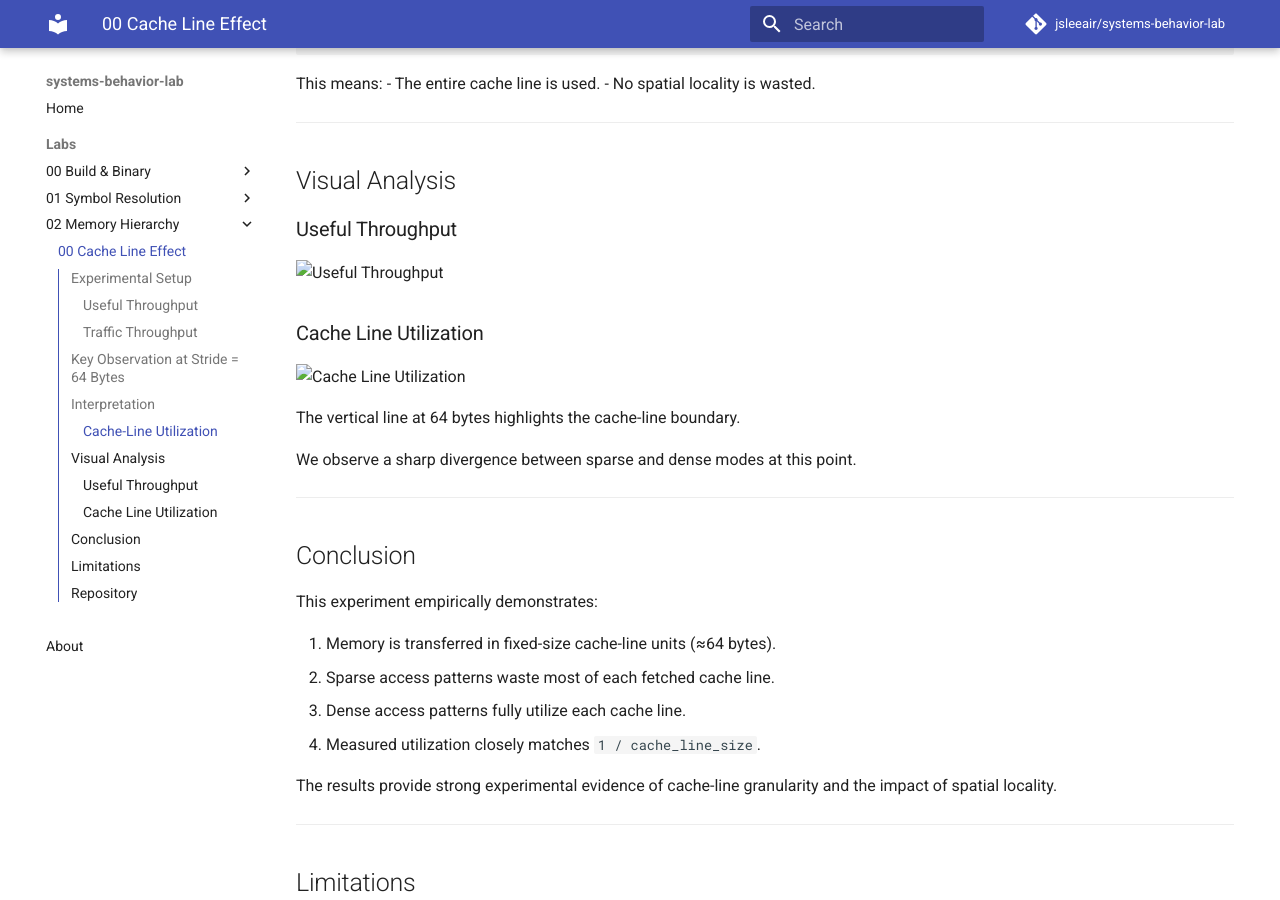
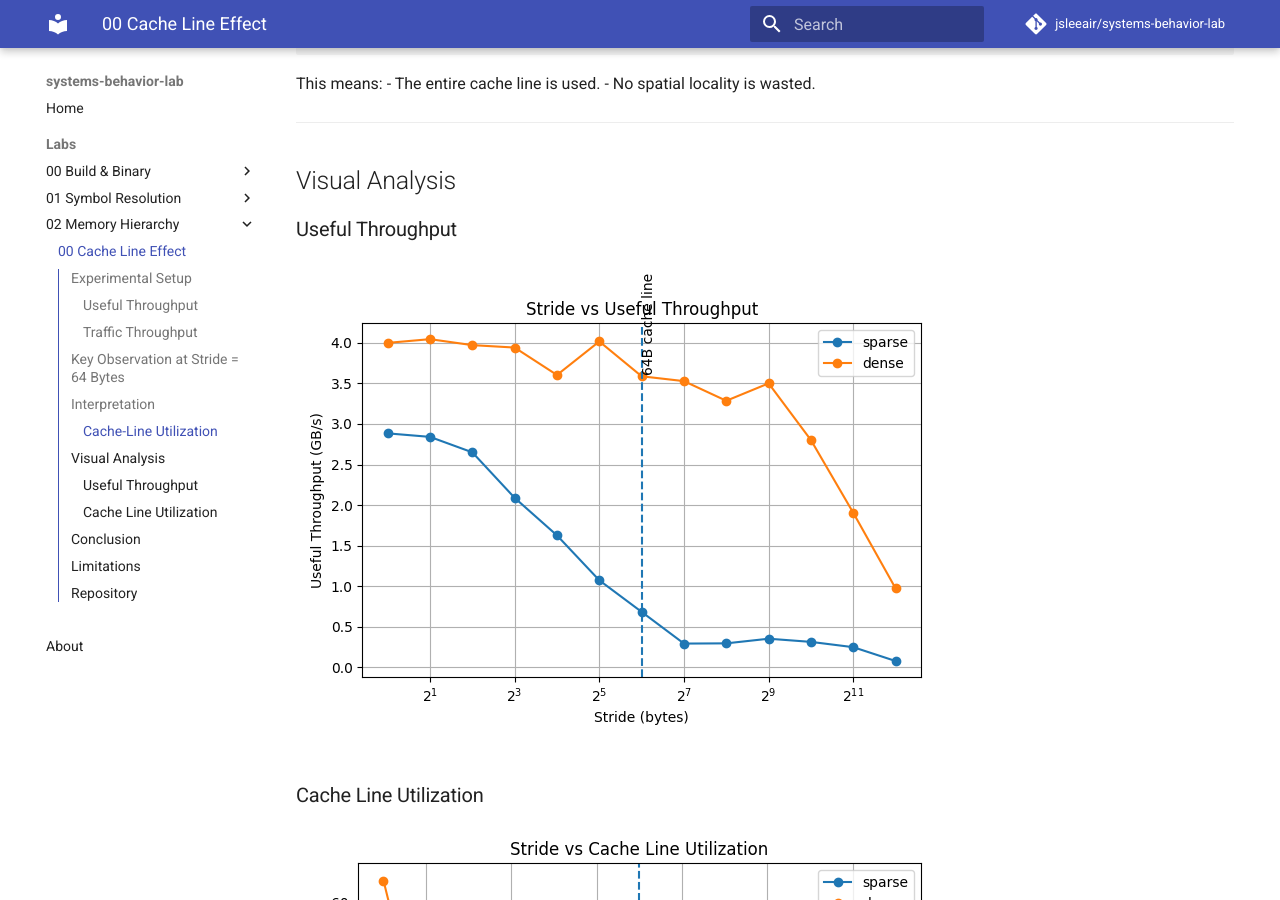
Before and after one commit to jsleeair/systems-behavior-lab, an MkDocs documentation site: the page built from docs/02-memory-hierarchy/00-cache-line-effect.md, in a window 1280 px wide and 900 px high, scrolled down 1739 px. Built offline with MkDocs 1.6.1 and Material for MkDocs 9.7.7, drawn with Linux system fonts in a browser that asks for light colours; comment, search, counter and statistics services are not loaded.

Commit message:
[docs]: fixed image path

```diff
--- a/docs/02-memory-hierarchy/00-cache-line-effect.md
+++ b/docs/02-memory-hierarchy/00-cache-line-effect.md
@@ -96,11 +96,11 @@ This means:
 
 ### Useful Throughput
 
-![Useful Throughput](/plots/stride_useful.png)
+![Useful Throughput](plots/stride_useful.png)
 
 ### Cache Line Utilization
 
-![Cache Line Utilization](/plots/stride_utilization.png)
+![Cache Line Utilization](plots/stride_utilization.png)
 
 The vertical line at 64 bytes highlights the cache-line boundary.
 
```
Also changed, not shown: site/02-memory-hierarchy/00-cache-line-effect/index.html.
